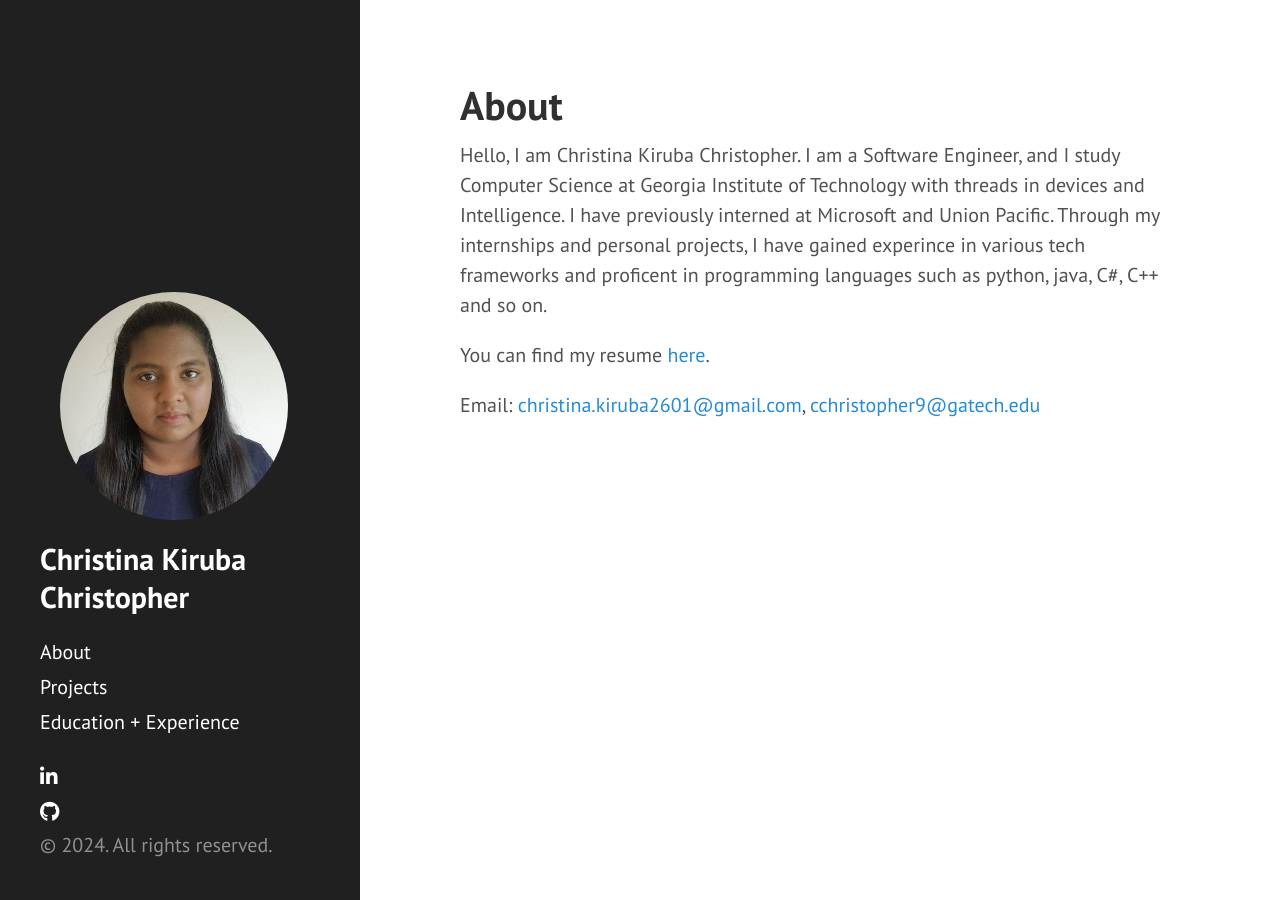
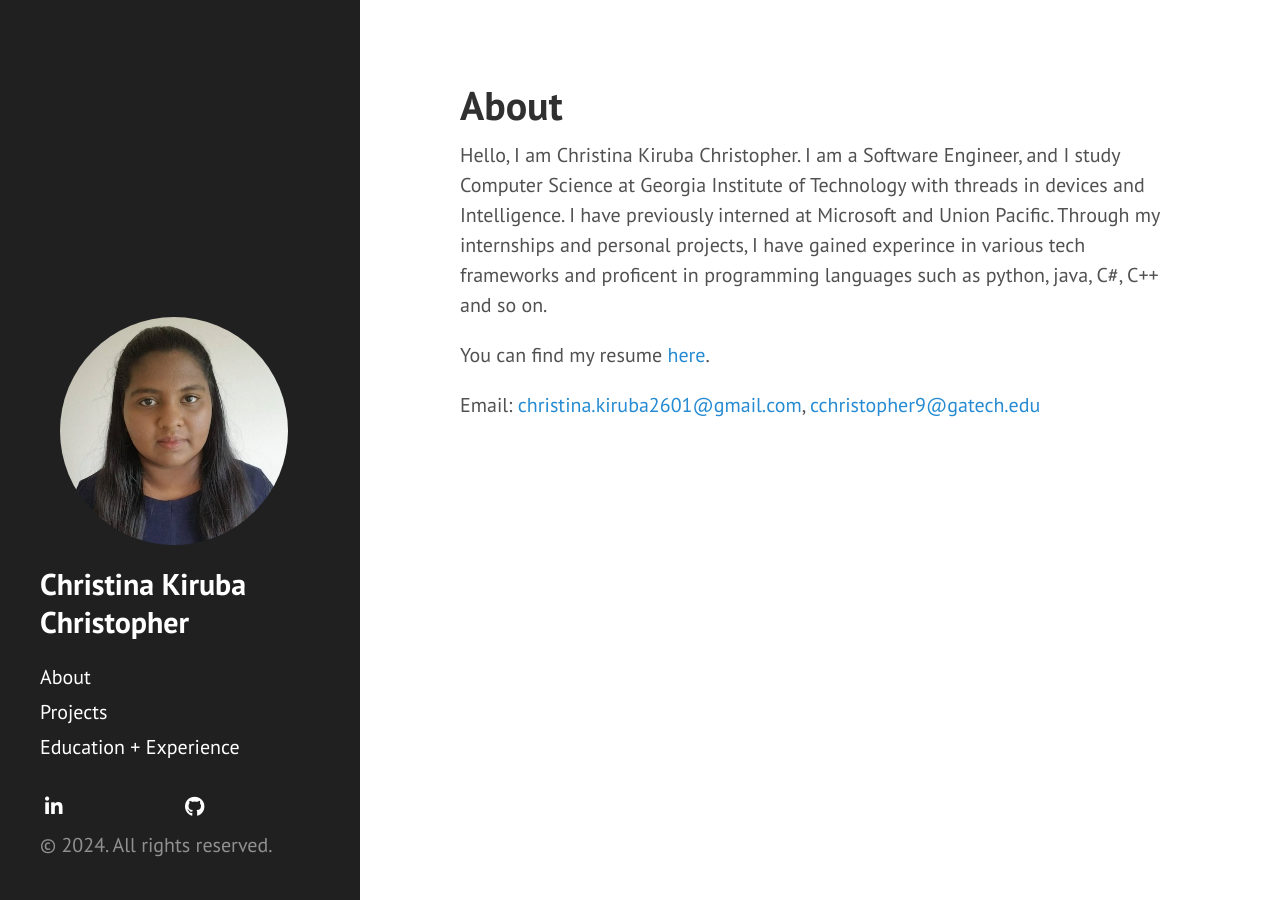
Before and after one commit to CK-Christopher/CK-Christopher.github.io, a Jekyll site: the page built from index.markdown, in a window 1280 px wide. Built offline with Jekyll 4.4.1, drawn with Linux system fonts in a browser that asks for light colours; nearby versions of some CDN libraries.

Commit message:
Update hyde.css

```diff
--- a/public/css/hyde.css
+++ b/public/css/hyde.css
@@ -103,6 +103,15 @@ a.sidebar-nav-item:focus {
   width: 95%;
   height: auto;
   border-radius: 50%;
+}
+
+.row {
+  display: flex;
+}
+
+.column {
+  flex: 50%;
+  padding: 5px;
 }
 
 /* Sticky sidebar
```
